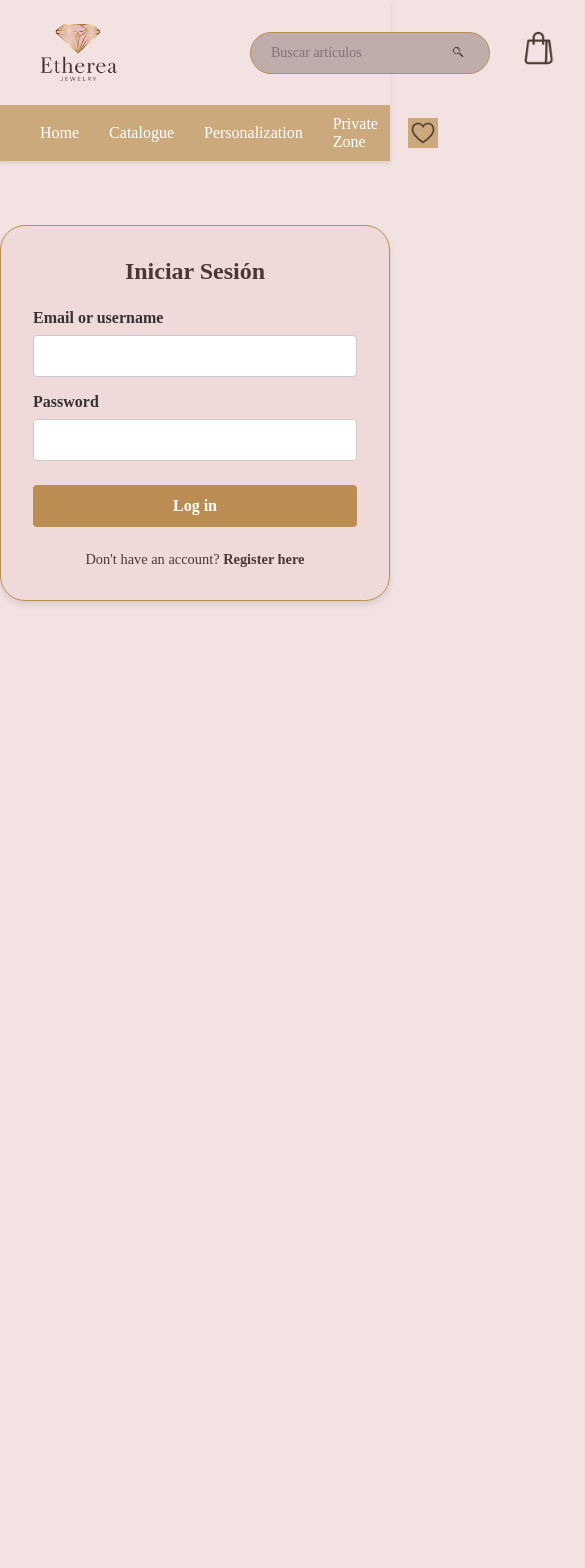
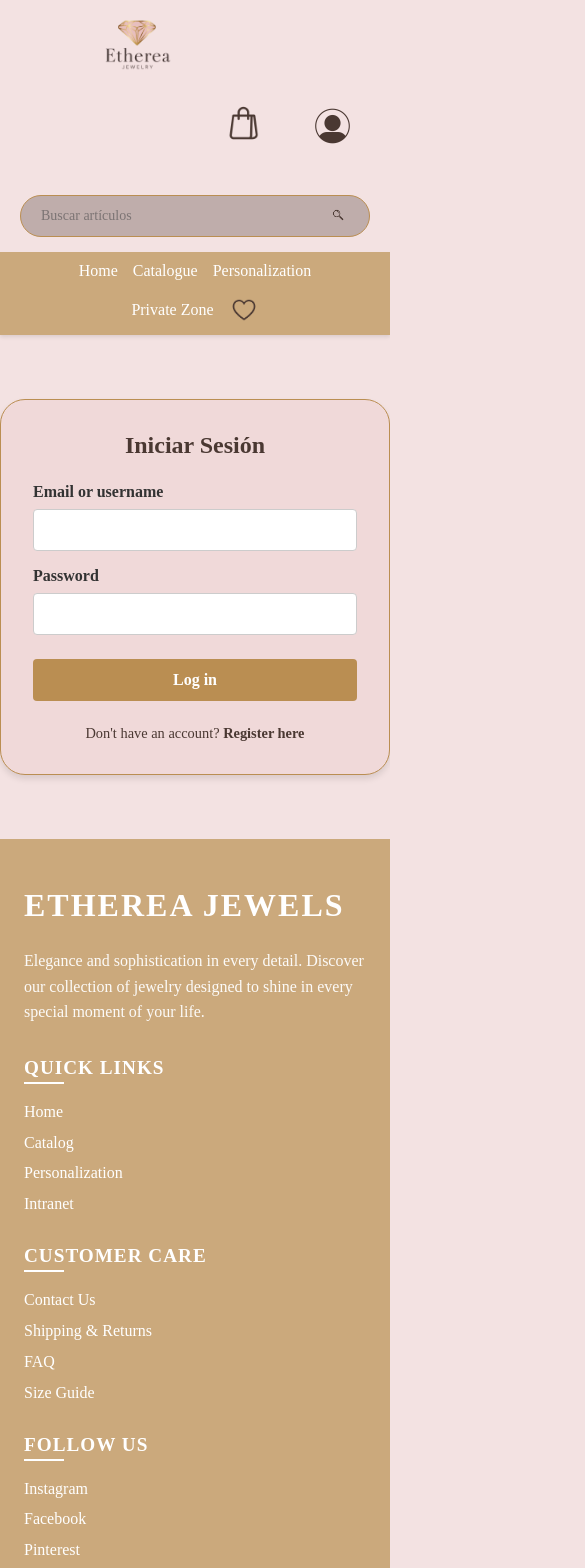
Before and after one commit to EnmaCP/RetoEthereaJewels, a React (Vite) app in the folder frontend/: page /login in a window 390 px wide. Shown: the top 1568 px of the page, 585 px wide, since content can reach past the window. Before the commit the page ends 844 px from the top, so only its background shows below. Built offline with nearby package versions, Linux system fonts and the light colour scheme; no server answers; a web font is replaced by a local one.

Commit message:
"Responsive, footer, etc."

```diff
--- a/frontend/src/components/Catalogue.tsx
+++ b/frontend/src/components/Catalogue.tsx
@@ -119,6 +119,7 @@
 
   useEffect(() => {
     sessionStorage.setItem("cart", JSON.stringify(cart));
+    window.dispatchEvent(new Event("cartUpdated"));
   }, [cart]);
 
   if (loading) return <div>Cargando...</div>;
--- /dev/null
+++ b/frontend/src/components/Footer.css
@@ -0,0 +1,118 @@
+.site-footer {
+  background-color: #cba97c;
+  color: #ffffff;
+  padding: 4rem 2rem 1rem;
+  font-family: 'Times New Roman', Times, serif;
+  margin-top: 4rem;
+}
+
+.footer-container {
+  max-width: 1400px;
+  margin: 0 auto;
+  display: grid;
+  grid-template-columns: repeat(auto-fit, minmax(250px, 1fr));
+  gap: 3rem;
+  margin-bottom: 3rem;
+}
+
+.footer-section {
+  display: flex;
+  flex-direction: column;
+}
+
+.footer-title {
+  font-size: 2rem;
+  color: #ffffff;
+  margin-bottom: 1.5rem;
+  font-family: 'Times New Roman', Times, serif;
+  letter-spacing: 2px;
+  text-transform: uppercase;
+}
+
+.footer-text {
+  font-size: 1rem;
+  line-height: 1.6;
+  color: #ffffff;
+  opacity: 0.95;
+}
+
+.footer-subtitle {
+  font-size: 1.2rem;
+  color: #ffffff;
+  margin-bottom: 1.5rem;
+  font-weight: bold;
+  letter-spacing: 1px;
+  text-transform: uppercase;
+  position: relative;
+}
+
+.footer-subtitle::after {
+  content: '';
+  position: absolute;
+  left: 0;
+  bottom: -5px;
+  width: 40px;
+  height: 2px;
+  background-color: #ffffff;
+}
+
+.footer-links {
+  list-style: none;
+  padding: 0;
+  margin: 0;
+  display: flex;
+  flex-direction: column;
+  gap: 0.8rem;
+}
+
+.footer-links li a {
+  color: #ffffff;
+  text-decoration: none;
+  font-size: 1rem;
+  transition: all 0.3s ease;
+  position: relative;
+  display: inline-block;
+}
+
+.footer-links li a:hover {
+  color: #4a3832;
+  transform: translateX(5px);
+}
+
+.footer-social {
+  display: flex;
+  flex-direction: column;
+  gap: 0.8rem;
+}
+
+.social-icon {
+  color: #ffffff;
+  text-decoration: none;
+  font-size: 1rem;
+  transition: all 0.3s ease;
+}
+
+.social-icon:hover {
+  color: #4a3832;
+  transform: translateX(5px);
+}
+
+.footer-bottom {
+  text-align: center;
+  padding-top: 2rem;
+  border-top: 1px solid rgba(255, 255, 255, 0.4);
+  font-size: 0.9rem;
+  color: #ffffff;
+  opacity: 0.9;
+  letter-spacing: 1px;
+}
+
+@media (max-width: 768px) {
+  .site-footer {
+    padding: 3rem 1.5rem 1rem;
+  }
+
+  .footer-container {
+    gap: 2rem;
+  }
+}
--- /dev/null
+++ b/frontend/src/components/Footer.tsx
@@ -0,0 +1,50 @@
+import './Footer.css';
+import { Link } from 'react-router-dom';
+
+export default function Footer() {
+  return (
+    <footer className="site-footer">
+      <div className="footer-container">
+        <div className="footer-section">
+          <h3 className="footer-title">Etherea Jewels</h3>
+          <p className="footer-text">
+            Elegance and sophistication in every detail. Discover our collection of jewelry designed to shine in every special moment of your life.
+          </p>
+        </div>
+
+        <div className="footer-section">
+          <h4 className="footer-subtitle">Quick Links</h4>
+          <ul className="footer-links">
+            <li><Link to="/">Home</Link></li>
+            <li><Link to="/catalogue">Catalog</Link></li>
+            <li><Link to="/personalization">Personalization</Link></li>
+            <li><Link to="/intranet">Intranet</Link></li>
+          </ul>
+        </div>
+
+        <div className="footer-section">
+          <h4 className="footer-subtitle">Customer Care</h4>
+          <ul className="footer-links">
+            <li><a href="#">Contact Us</a></li>
+            <li><a href="#">Shipping & Returns</a></li>
+            <li><a href="#">FAQ</a></li>
+            <li><a href="#">Size Guide</a></li>
+          </ul>
+        </div>
+
+        <div className="footer-section">
+          <h4 className="footer-subtitle">Follow Us</h4>
+          <div className="footer-social">
+            <a href="#" className="social-icon">Instagram</a>
+            <a href="#" className="social-icon">Facebook</a>
+            <a href="#" className="social-icon">Pinterest</a>
+            <a href="#" className="social-icon">Twitter</a>
+          </div>
+        </div>
+      </div>
+      <div className="footer-bottom">
+        <p>&copy; {new Date().getFullYear()} Etherea Jewels. All rights reserved.</p>
+      </div>
+    </footer>
+  );
+}
--- a/frontend/src/components/ShoppingCart.css
+++ b/frontend/src/components/ShoppingCart.css
@@ -205,3 +205,29 @@
   border-radius: 5px;
   cursor: pointer;
 }
+
+@media (max-width: 768px) {
+  .cart-page-container {
+    flex-direction: column;
+  }
+  .cart-item-card {
+    flex-direction: column;
+    min-height: auto;
+  }
+  .cart-item-image-wrapper {
+    flex: 0 0 200px;
+    height: 200px;
+  }
+  .cart-item-details {
+    padding: 15px;
+  }
+  .cart-item-header {
+    flex-direction: column;
+    align-items: flex-start;
+    gap: 10px;
+  }
+  .cart-item-actions {
+    margin-top: 15px;
+    justify-content: flex-start;
+  }
+}
--- a/frontend/src/components/ShoppingCart.tsx
+++ b/frontend/src/components/ShoppingCart.tsx
@@ -48,6 +48,7 @@
   // Guardar carrito local en sessionStorage
   useEffect(() => {
     sessionStorage.setItem("cart", JSON.stringify(cart));
+    window.dispatchEvent(new Event("cartUpdated"));
   }, [cart]);
 
   // Actualizar cantidad (carrito local)
--- a/frontend/src/components/header.tsx
+++ b/frontend/src/components/header.tsx
@@ -1,4 +1,4 @@
-import { useState } from "react";
+import { useState, useEffect } from "react";
 import { type CartItem } from "../types";
 import { Link, useLocation, useNavigate, useSearchParams } from "react-router-dom";
 import logoPrincipal from "./imagen/LogoPrincipal.png";
@@ -21,9 +21,26 @@
         return null;
     }
 
-    const rawCart = sessionStorage.getItem("cart");
-    const cart: CartItem[] = rawCart ? JSON.parse(rawCart) : [];
-    const cartCount = cart.reduce((acc, item) => acc + item.quantity, 0);
+    const [cartCount, setCartCount] = useState(0);
+
+    useEffect(() => {
+        const updateCartCount = () => {
+            const rawCart = sessionStorage.getItem("cart");
+            const cart: CartItem[] = rawCart ? JSON.parse(rawCart) : [];
+            const count = cart.reduce((acc, item) => acc + item.quantity, 0);
+            setCartCount(count);
+        };
+
+        // Initialize cart count
+        updateCartCount();
+
+        // Listen for custom event from other components
+        window.addEventListener("cartUpdated", updateCartCount);
+
+        return () => {
+            window.removeEventListener("cartUpdated", updateCartCount);
+        };
+    }, []);
 
     const handleLogout = async () => {
         try {
@@ -87,7 +104,12 @@
                     <button type="submit" className="search-btn"><img src={searchIcon} alt="Lupa" className="search-icon" /></button>
                 </form>
                 <div className="header-icons">
-                    <button className="icon-btn"><Link to={customer ? "/cart" : "/login"}><img src={shoppingCart} alt="Carrito" className="cart-icon" /></Link></button>
+                    <button className="icon-btn cart-btn-wrapper">
+                        <Link to={customer ? "/cart" : "/login"}>
+                            <img src={shoppingCart} alt="Carrito" className="cart-icon" />
+                            {cartCount > 0 && <span className="cart-badge">{cartCount}</span>}
+                        </Link>
+                    </button>
 
                     <div className="user-menu-container">
                         <button className="icon-btn" onClick={handleUserIconClick}>
--- a/frontend/src/components/productDetail.css
+++ b/frontend/src/components/productDetail.css
@@ -268,8 +268,33 @@
 @media (max-width: 768px) {
   .product-detail-card {
     flex-direction: column;
+    padding: 1.5rem;
+    gap: 1.5rem;
   }
   .product-image-box {
     flex: 0 0 auto;
+    width: 100%;
+  }
+  .product-details-box {
+    padding-right: 0;
+  }
+  .product-title {
+    font-size: 2rem;
+  }
+  .product-bottom-row {
+    flex-direction: column;
+    align-items: stretch;
+    gap: 1rem;
+  }
+  .price-cart-col {
+    align-items: center;
+    width: 100%;
+  }
+  .btn-personalize {
+    width: 100%;
+    text-align: center;
+  }
+  .btn-add-cart {
+    width: 100%;
   }
 }
--- a/frontend/src/components/productDetail.tsx
+++ b/frontend/src/components/productDetail.tsx
@@ -35,6 +35,8 @@
         sessionStorage.setItem("cart", JSON.stringify(currentCart));
         // Actualizar el estado local para mantener coherencia en este componente
         setCart(currentCart);
+        // Avisar a otros componentes (ej. Header) que el carrito ha sido actualizado
+        window.dispatchEvent(new Event("cartUpdated"));
 
         alert("¡Producto añadido al carrito correctamente!");
     };
--- a/frontend/src/index.css
+++ b/frontend/src/index.css
@@ -128,6 +128,26 @@
   height: 60px;
   width: auto;
   transition: transform 0.2s ease;
+}
+
+.cart-btn-wrapper a {
+  position: relative;
+  display: inline-block;
+}
+
+.cart-badge {
+  position: absolute;
+  top: 0px;
+  right: -5px;
+  background-color: #cba97c;
+  color: white;
+  border-radius: 50%;
+  padding: 2px 6px;
+  font-size: 12px;
+  font-weight: bold;
+  min-width: 20px;
+  text-align: center;
+  box-shadow: 0 2px 4px rgba(0,0,0,0.2);
 }
 
 .user-icon {
@@ -848,3 +868,92 @@
   border-color: #ba8e52;
   box-shadow: 0 0 0 3px rgba(203, 169, 124, 0.2);
 }
+
+/* ===== RESPONSIVE DESIGN ===== */
+@media (max-width: 768px) {
+  .header-top {
+    flex-direction: column;
+    padding: 15px 20px;
+    gap: 15px;
+  }
+
+  .header-right {
+    width: 100%;
+    justify-content: space-between;
+    flex-wrap: wrap;
+  }
+
+  .search-bar {
+    order: 2;
+    min-width: 100%;
+    margin-top: 10px;
+  }
+
+  .header-icons {
+    order: 1;
+    margin-left: auto;
+  }
+
+  .nav-links {
+    flex-wrap: wrap;
+    justify-content: center;
+    gap: 15px;
+  }
+
+  .nav-links li.favorites {
+    margin-left: 0;
+  }
+
+  .hero-content h1 {
+    font-size: 2rem;
+  }
+
+  .hero-content p {
+    font-size: 1rem;
+  }
+
+  .carousel-slide img {
+    height: 300px;
+  }
+
+  .carousel-info h3 {
+    font-size: 1.5rem;
+  }
+
+  .products-grid {
+    grid-template-columns: repeat(auto-fill, minmax(200px, 1fr));
+    padding: 1rem;
+    gap: 1rem;
+  }
+
+  .categories-grid {
+    grid-template-columns: 1fr;
+  }
+
+  .topbar-form {
+    flex-direction: column;
+    align-items: stretch;
+  }
+
+  .form-group.btn-group {
+    margin-top: 10px;
+  }
+
+  .section-title {
+    font-size: 2rem;
+  }
+}
+
+@media (max-width: 480px) {
+  .products-grid {
+    grid-template-columns: 1fr;
+  }
+
+  .carousel-slide img {
+    height: 250px;
+  }
+
+  .logo img {
+    transform: scale(1.1);
+  }
+}
--- a/frontend/src/main.tsx
+++ b/frontend/src/main.tsx
@@ -3,6 +3,7 @@
 import './index.css'
 import App from './App'
 import Header from './components/header'
+import Footer from './components/Footer'
 import { ProductDetail } from './components/productDetail'
 import { NotFound } from './components/NotFound'
 import { CheckoutPage } from './components/CheckoutPage'
@@ -96,6 +97,7 @@
           }
         />
       </Routes>
+      <Footer />
     </UserProvider>
   </BrowserRouter>
 )
```
Also changed, not shown: frontend/src/App.tsx (+16 -8 lines), 1 other file (tests, documents, lock files or other folders).
